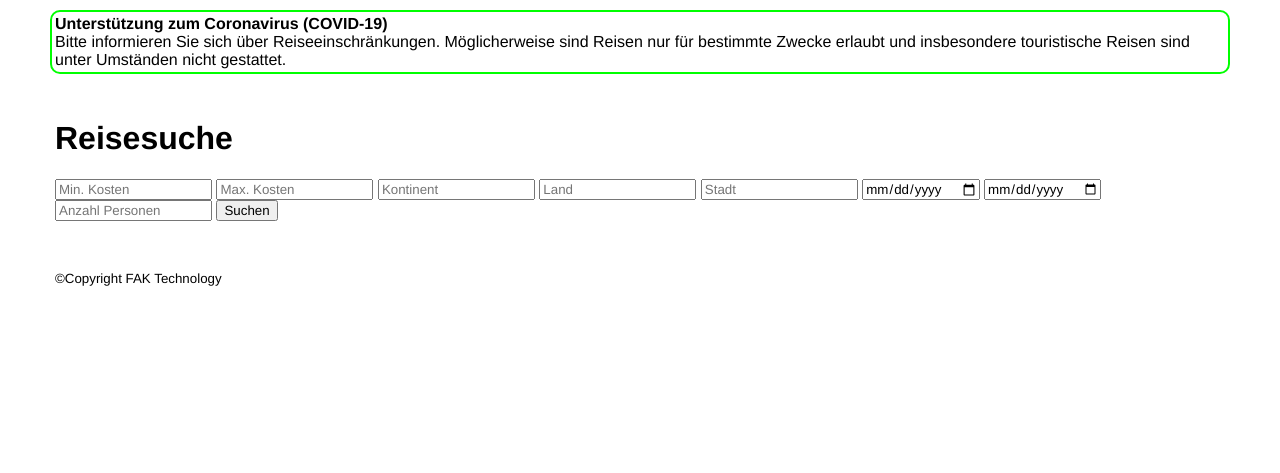
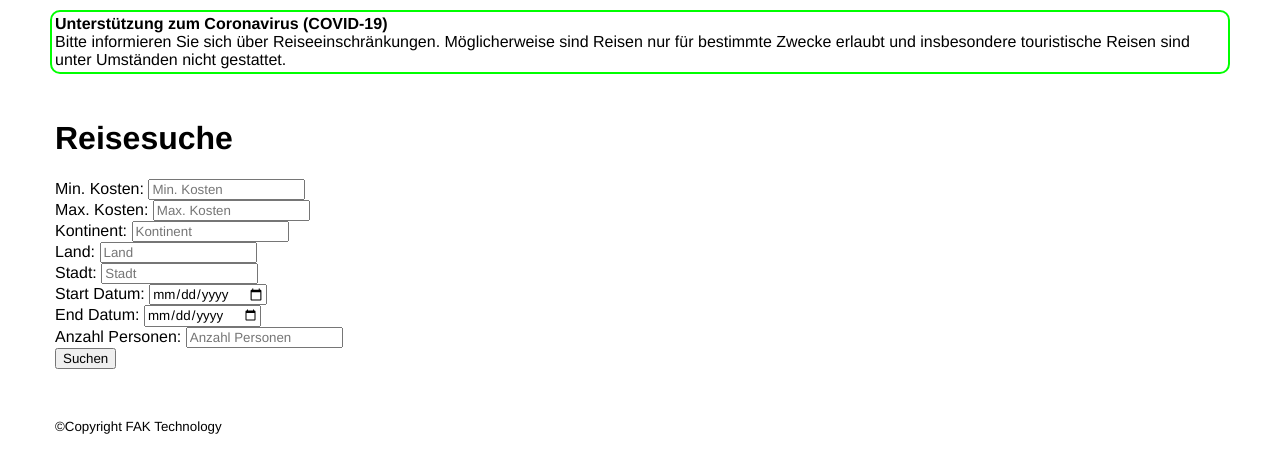
Before and after one commit to Ayoko93/swt2, a Spring app: template src/main/resources/templates/search.html in a window 1280 px wide. Shown: the part 202-675 px from the top of the page. Run offline with Thymeleaf, Linux system fonts and the light colour scheme; the template is opened without the code that fills it, so the values that code supplies are empty.

Commit message:
new search design

```diff
--- a/src/main/resources/templates/search.html
+++ b/src/main/resources/templates/search.html
@@ -63,24 +63,45 @@
         <div class="form">
 
           <form class="search-form">
+
+            <div class="search_item" id="item_min">
+              <span>Min. Kosten:</span>
               <input type="number" id="search_min_cost" placeholder="Min. Kosten" />
+            </div>
+            <div class="search_item" id="item_max">
+              <span>Max. Kosten:</span>
               <input type="number" id="search_max_cost" placeholder="Max. Kosten" />
+            </div>
 
+            <div class="search_item" id="item_continent">
+              <span>Kontinent:</span>
               <input type="text" id="search_continent" placeholder="Kontinent" />
+            </div>
+            <div class="search_item" id="item_country">
+              <span>Land:</span>
               <input type="text" id="search_country" placeholder="Land" />
+            </div>
+            <div class="search_item" id="item_city">
+              <span>Stadt:</span>
               <input type="text" id="search_city" placeholder="Stadt" />
+            </div>
 
+            <div class="search_item" id="item_start">
+              <span>Start Datum:</span>
               <input type="date" id="search_start_date" placeholder="Start Datum" />
+            </div>
+            <div class="search_item" id="item_end">
+              <span>End Datum:</span>
               <input type="date" id="search_end_date"placeholder="End Datum" />
+            </div>
+            <div class="search_item" id="item_person">
+              <span>Anzahl Personen:</span>
               <input type="number" id="search_person" placeholder="Anzahl Personen" />
+            </div>
 
             <button id="search_start">Suchen</button>
           </form>
         </div>
-
-
-
-
 
       </main>
 
```
Also changed, not shown: src/main/resources/static/css/style_search.css (+25 -9 lines). Lines whose indentation alone changed are shown as unchanged.
